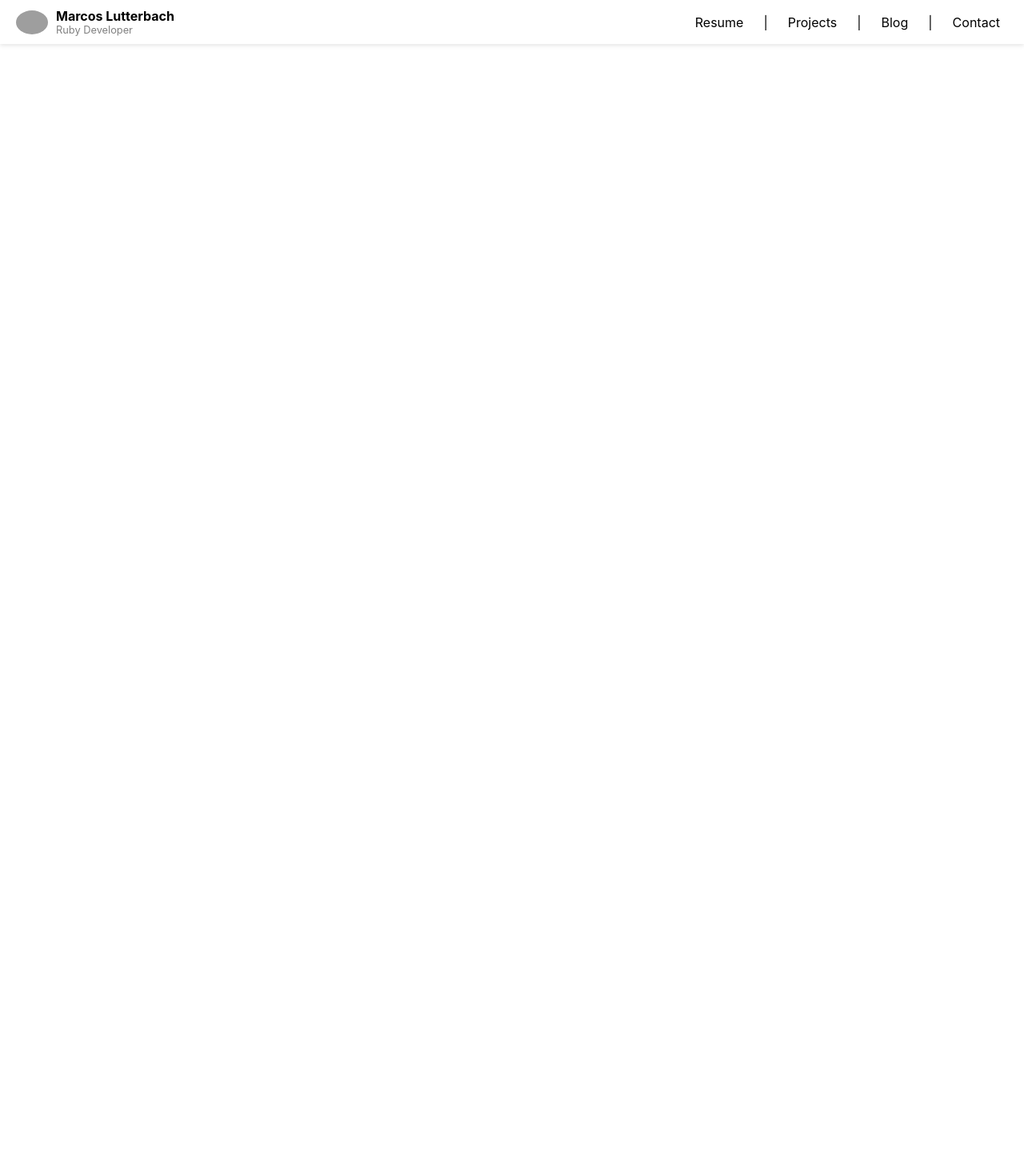
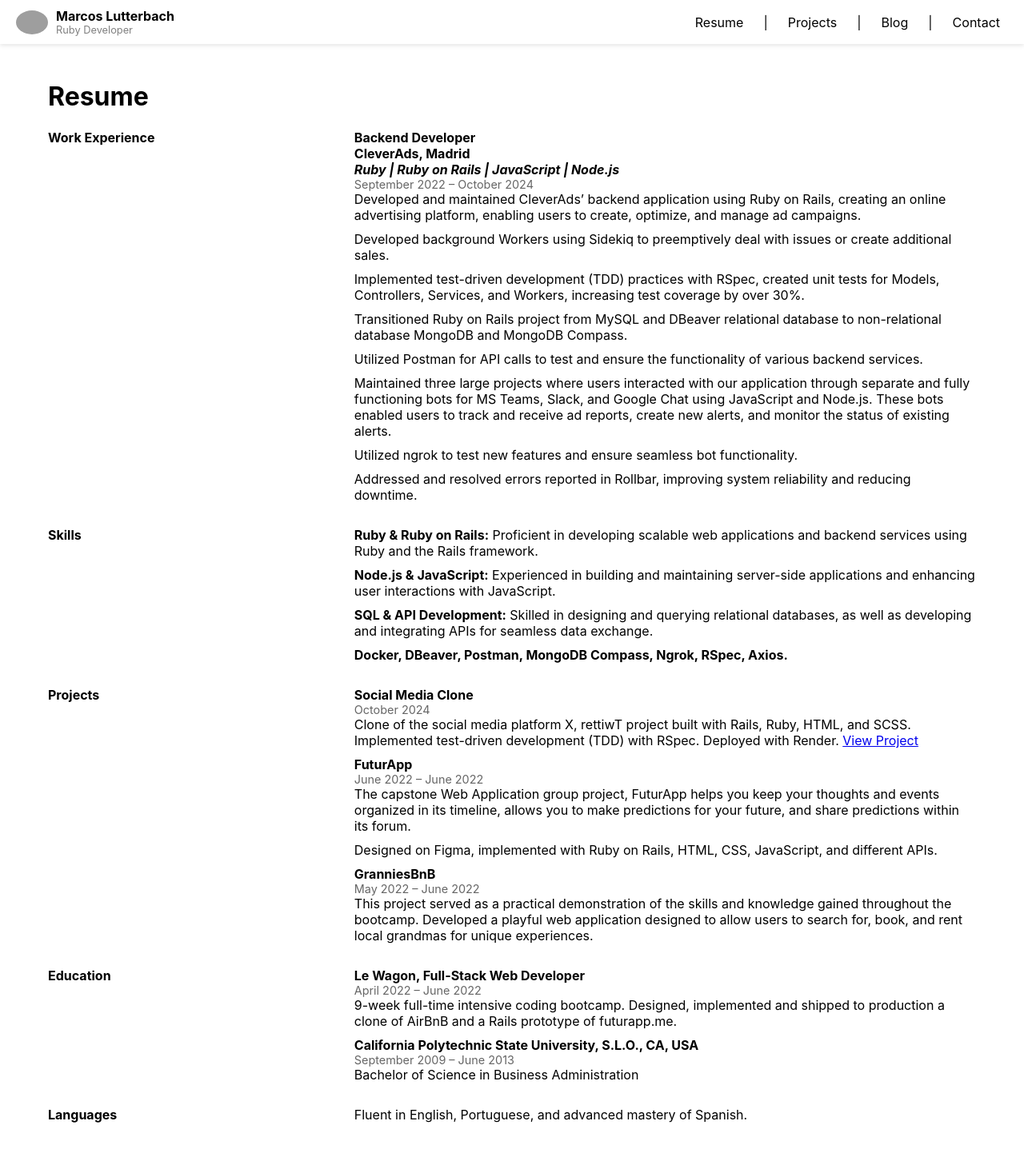
Before and after one commit to mlutterbach/personal-blog-platform, a React (Create React App) app in the folder blog-ui/: page /resume in a window 1280 px wide. Shown: the top 1442 px of the page at 80% size. Before the commit the page ends 800 px from the top, so only its background shows below. Built offline with nearby package versions, Linux system fonts and the light colour scheme; grey boxes are pictures that could not be loaded; the HTML template or start-up script is replaced by a standard one.

Commit message:
Added Resume

```diff
--- a/blog-ui/src/App.js
+++ b/blog-ui/src/App.js
@@ -6,6 +6,7 @@ import ArticleList from './components/ArticleList';
 import CreateArticle from './components/CreateArticle';
 import Article from './components/Article';
 import Contact from './components/Contact';
+import Resume from './components/Resume';
 
 function App() {
   return (
@@ -18,6 +19,7 @@ function App() {
           <Route path="/articles/:id" element={<Article />} />
           <Route path="/create-article" element={<CreateArticle />} />
           <Route path="/contact" element={<Contact />} />
+          <Route path="/resume" element={<Resume />} />
         </Routes>
       </div>
     </Router>
--- /dev/null
+++ b/blog-ui/src/components/Resume.js
@@ -0,0 +1,122 @@
+import React from 'react';
+import '../styles/Resume.css';
+
+const Resume = () => {
+  return (
+    <div className="resume-container">
+      <h1>Resume</h1>
+      <div className="resume-content">
+        {/* Work Experience Section */}
+        <div className="resume-section">
+          <div className="resume-entry">
+            <div className="entry-title">Work Experience</div>
+          </div>
+          <div className="resume-details">
+            <div className="entry-title">
+              <strong>Backend Developer</strong><br />
+              CleverAds, Madrid<br />
+              <em>Ruby | Ruby on Rails | JavaScript | Node.js</em>
+            </div>
+            <div className="entry-date">September 2022 – October 2024</div>
+            <ul>
+              <li>Developed and maintained CleverAds’ backend application using Ruby on Rails, creating an online advertising platform, enabling users to create, optimize, and manage ad campaigns.</li>
+              <li>Developed background Workers using Sidekiq to preemptively deal with issues or create additional sales.</li>
+              <li>Implemented test-driven development (TDD) practices with RSpec, created unit tests for Models, Controllers, Services, and Workers, increasing test coverage by over 30%.</li>
+              <li>Transitioned Ruby on Rails project from MySQL and DBeaver relational database to non-relational database MongoDB and MongoDB Compass.</li>
+              <li>Utilized Postman for API calls to test and ensure the functionality of various backend services.</li>
+              <li>Maintained three large projects where users interacted with our application through separate and fully functioning bots for MS Teams, Slack, and Google Chat using JavaScript and Node.js. These bots enabled users to track and receive ad reports, create new alerts, and monitor the status of existing alerts.</li>
+              <li>Utilized ngrok to test new features and ensure seamless bot functionality.</li>
+              <li>Addressed and resolved errors reported in Rollbar, improving system reliability and reducing downtime.</li>
+            </ul>
+          </div>
+          <hr className="resume-divider" />
+        </div>
+
+        {/* Skills Section */}
+        <div className="resume-section">
+          <div className="resume-entry">
+            <div className="entry-title">Skills</div>
+          </div>
+          <div className="resume-details">
+            <ul>
+              <li><strong>Ruby & Ruby on Rails:</strong> Proficient in developing scalable web applications and backend services using Ruby and the Rails framework.</li>
+              <li><strong>Node.js & JavaScript:</strong> Experienced in building and maintaining server-side applications and enhancing user interactions with JavaScript.</li>
+              <li><strong>SQL & API Development:</strong> Skilled in designing and querying relational databases, as well as developing and integrating APIs for seamless data exchange.</li>
+              <li><strong>Docker, DBeaver, Postman, MongoDB Compass, Ngrok, RSpec, Axios.</strong></li>
+            </ul>
+          </div>
+          <hr className="resume-divider" />
+        </div>
+
+        {/* Projects Section */}
+        <div className="resume-section">
+          <div className="resume-entry">
+            <div className="entry-title">Projects</div>
+          </div>
+          <div className="resume-details">
+          <div className="resume-entry">
+            <div className="entry-title"><strong>Social Media Clone</strong></div>
+            <div className="entry-date">October 2024</div>
+          </div>
+            <ul>
+            <li>Clone of the social media platform X, rettiwT project built with Rails, Ruby, HTML, and SCSS. Implemented test-driven development (TDD) with RSpec. Deployed with Render. <a href="https://social-media-clone-0t7w.onrender.com/" target="_blank" rel="noopener noreferrer">View Project</a></li>
+            </ul>
+            <div className="entry-title"><strong>FuturApp</strong></div>
+            <div className="entry-date">June 2022 – June 2022</div>
+            <ul>
+              <li>The capstone Web Application group project, FuturApp helps you keep your thoughts and events organized in its timeline, allows you to make predictions for your future, and share predictions within its forum.</li>
+              <li>Designed on Figma, implemented with Ruby on Rails, HTML, CSS, JavaScript, and different APIs.</li>
+            </ul>
+            <div className="resume-entry">
+              <div className="entry-title"><strong>GranniesBnB</strong></div>
+              <div className="entry-date">May 2022 – June 2022</div>
+            </div>
+            <ul>
+              <li>This project served as a practical demonstration of the skills and knowledge gained throughout the bootcamp. Developed a playful web application designed to allow users to search for, book, and rent local grandmas for unique experiences.</li>
+            </ul>
+          </div>
+          <hr className="resume-divider" />
+        </div>
+
+        {/* Education Section */}
+        <div className="resume-section">
+          <div className="resume-entry">
+            <div className="entry-title">Education</div>
+          </div>
+          <div className="resume-details">
+            <div className="entry-title">
+              <strong>Le Wagon, Full-Stack Web Developer</strong>
+            </div>
+            <div className="entry-date">April 2022 – June 2022</div>
+            <ul>
+              <li>9-week full-time intensive coding bootcamp. Designed, implemented and shipped to production a clone of AirBnB and a Rails prototype of futurapp.me.</li>
+            </ul>
+            <div className="resume-entry">
+              <div className="entry-title"><strong>California Polytechnic State University, S.L.O., CA, USA</strong></div>
+            </div>
+            <div className="entry-date">September 2009 – June 2013</div>
+            <ul>
+              <li>Bachelor of Science in Business Administration</li>
+            </ul>
+          </div>
+          <hr className="resume-divider" />
+        </div>
+
+        {/* Language Proficiency */}
+        <div className="resume-section">
+          <div className="resume-entry">
+            <div className="entry-title">Languages</div>
+          </div>
+          <div className="resume-details">
+            <ul>
+              <li>Fluent in English, Portuguese, and advanced mastery of Spanish.</li>
+            </ul>
+          </div>
+          <hr className="resume-divider" />
+        </div>
+      </div>
+    </div>
+  );
+};
+
+export default Resume;
--- /dev/null
+++ b/blog-ui/src/styles/Resume.css
@@ -0,0 +1,79 @@
+.resume-container {
+  max-width: 1200px;
+  margin: auto;
+  padding: 20px;
+  padding-top: 80px;
+}
+
+.resume-content {
+  display: flex;
+  flex-direction: row;
+  flex-wrap: wrap;
+  margin-top: 20px;
+}
+
+.resume-section {
+  display: flex;
+  flex: 1 0 100%;
+  margin-bottom: 20px;
+}
+
+.resume-entry {
+  flex: 1 0 33%;
+  text-align: left;
+  padding-right: 20px;
+}
+
+.entry-title {
+  font-weight: bold;
+}
+
+.entry-date {
+  font-size: 0.9em;
+  color: #666;
+}
+
+/* Right side styles */
+.resume-details {
+  flex: 1 0 67%;
+}
+
+.resume-details ul {
+  margin: 0;
+  padding: 0;
+  list-style-type: none;
+}
+
+.resume-details li {
+  margin-bottom: 10px;
+}
+
+.resume-divider {
+  border: none;
+  border-top: 1px solid #ccc;
+  margin: 20px 0;
+  width: 100%;
+}
+
+/* Responsive styles */
+@media (max-width: 768px) {
+  .resume-content {
+    flex-direction: column;
+    padding: 0 10px;
+  }
+
+  .resume-entry {
+    flex: 1 0 100%;
+    padding-right: 0;
+  }
+
+  .resume-details {
+    flex: 1 0 100%;
+  }
+
+  .resume-section {
+    display: flex;
+    flex-direction: column;
+    width: 100%;
+  }
+}
```
